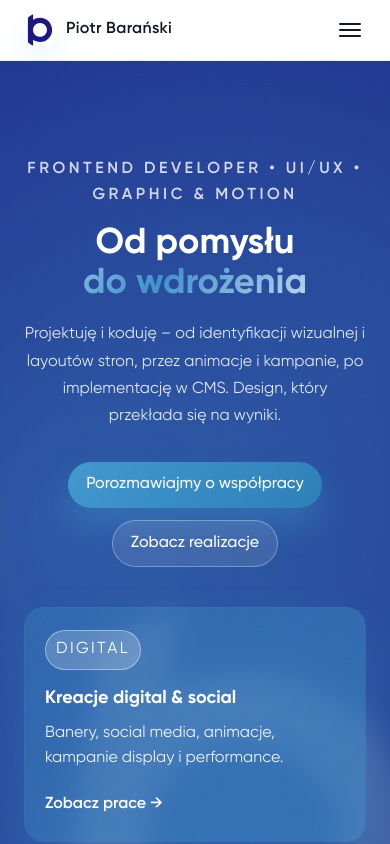
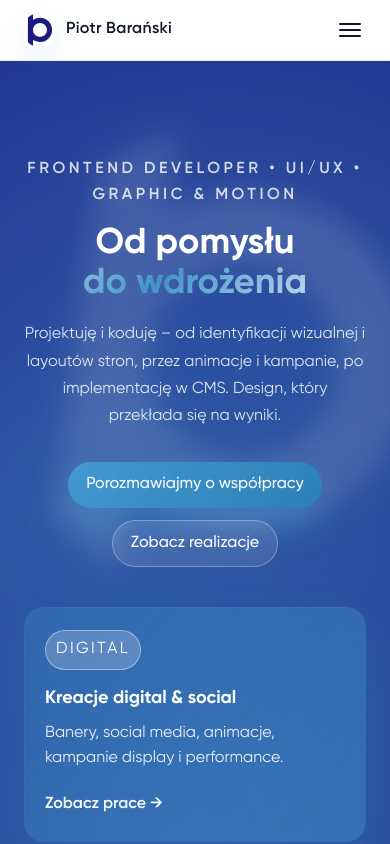
Before and after one commit to piotr-baranski-web/piotr-baranski-web, a plain HTML site: page index.html in a window 390 px wide. Shown: the top 844 px of the page. Drawn offline with Linux system fonts and the light colour scheme.

Commit message:
Add files via upload

```diff
--- a/styles.css
+++ b/styles.css
@@ -1401,6 +1401,16 @@
 }
 
 @media (max-width: 600px) {
+  .hero__logo-bg {
+    align-items: flex-start;
+    padding-top: 80px;
+  }
+
+  .hero__logo-svg {
+    width: 500px;
+    height: 500px;
+  }
+
   .welcome-section {
     padding: 60px 0;
   }
```
